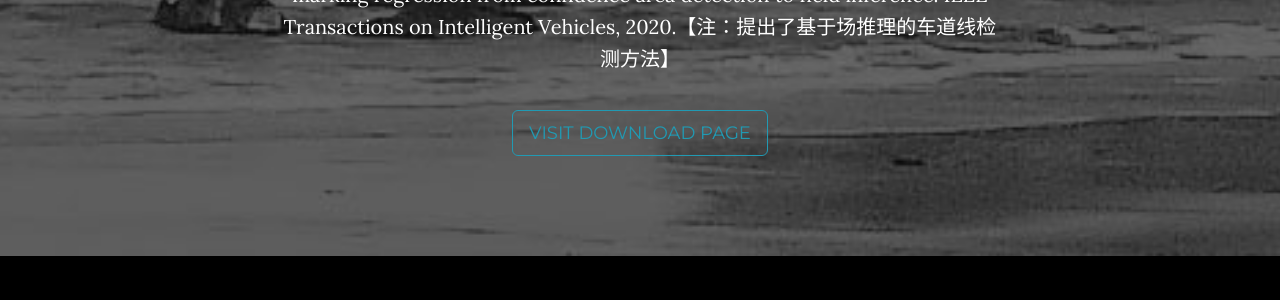
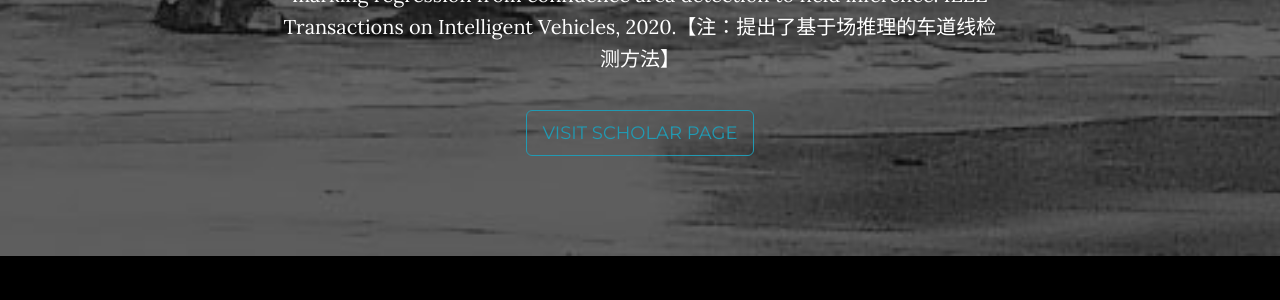
Before and after one commit to ktr-hubrt/ktr-hubrt.github.io, a Jekyll site: the page built from index.html, in a window 1280 px wide and 900 px high, scrolled down 2983 px. Shown: the part 138-438 px from the top of the window. Built offline with Jekyll 4.4.1, drawn with Linux system fonts in a browser that asks for light colours.

Commit message:
Update download.html

```diff
--- a/_includes/download.html
+++ b/_includes/download.html
@@ -9,7 +9,7 @@
                     <p>Hui Lv, Chuanwei Zhou, Zhen Cui, Chunyan Xu, Yong Li, Jian Yang. Localizing Anomalies from Weakly-Labeled Videos. IEEE Transactions on Image Processing (T-IP), 2023.【注：提出了弱监督增强策略实现精准的异常定位方法】</p>
                     <p>Hui Lv, Zhongqi Yue, Qianru Sun, Bin Luo, Zhen Cui, Hanwang Zhang. Unbiased Multiple Instance Learning for Weakly Supervised Video Anomaly Detection, IEEE Conference on Computer Vision and Pattern Recognition (CVPR), 2023.【注：提出无偏多实例学习框架，缓解弱监督视频异常检测中的偏执问题】</p>
                     <p>Lv, Hui, Chao Liu, Xiaowei Zhao, Chunyan Xu, Zhen Cui, and Jian Yang. Lane marking regression from confidence area detection to field inference. IEEE Transactions on Intelligent Vehicles, 2020.【注：提出了基于场推理的车道线检测方法】</p>
-                    <a href="http://startbootstrap.com/template-overviews/grayscale/" class="btn btn-default btn-lg">Visit Download Page</a>
+                    <a href="https://scholar.google.com/citations?view_op=list_works&hl=en&hl=en&user=AcZfdl4AAAAJ" class="btn btn-default btn-lg">Visit Scholar Page</a>
                 </div>
             </div>
         </div>
```
